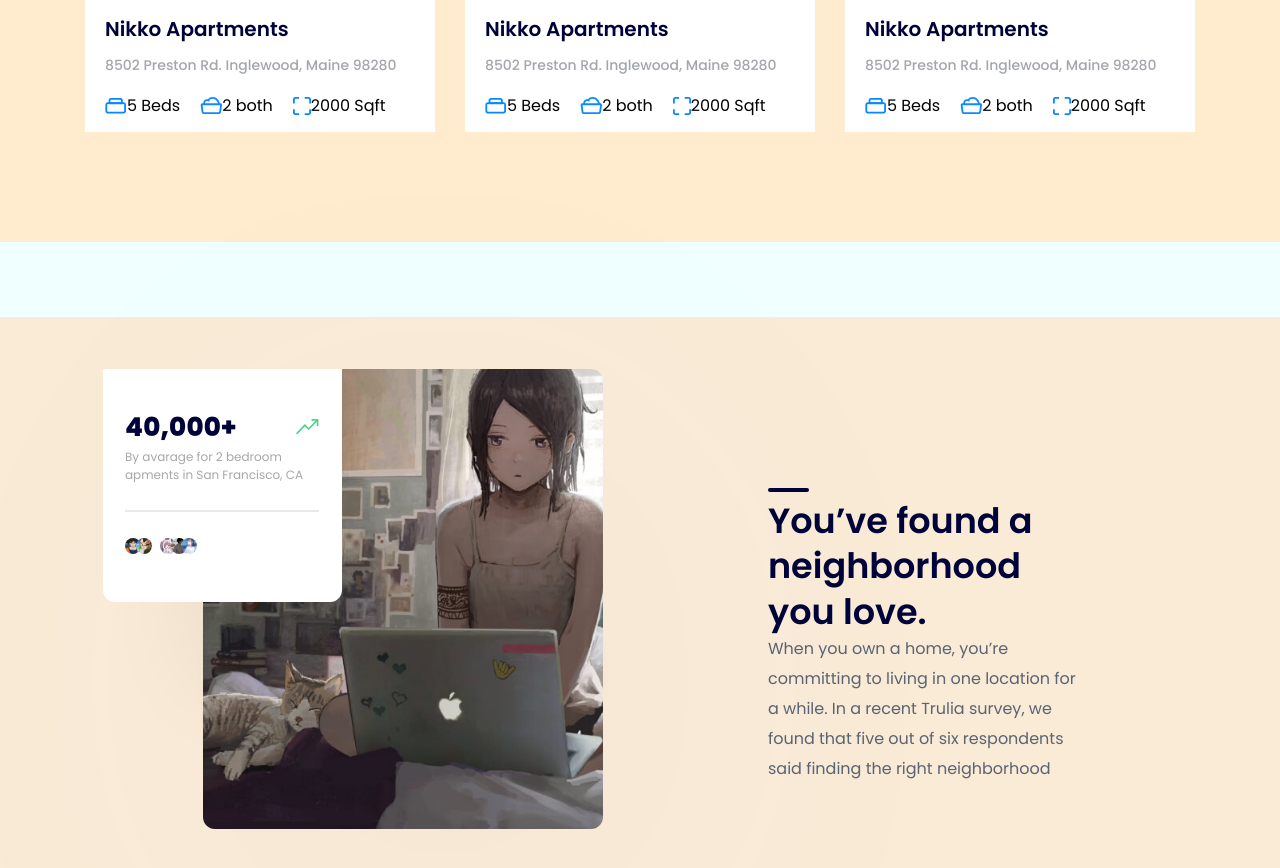
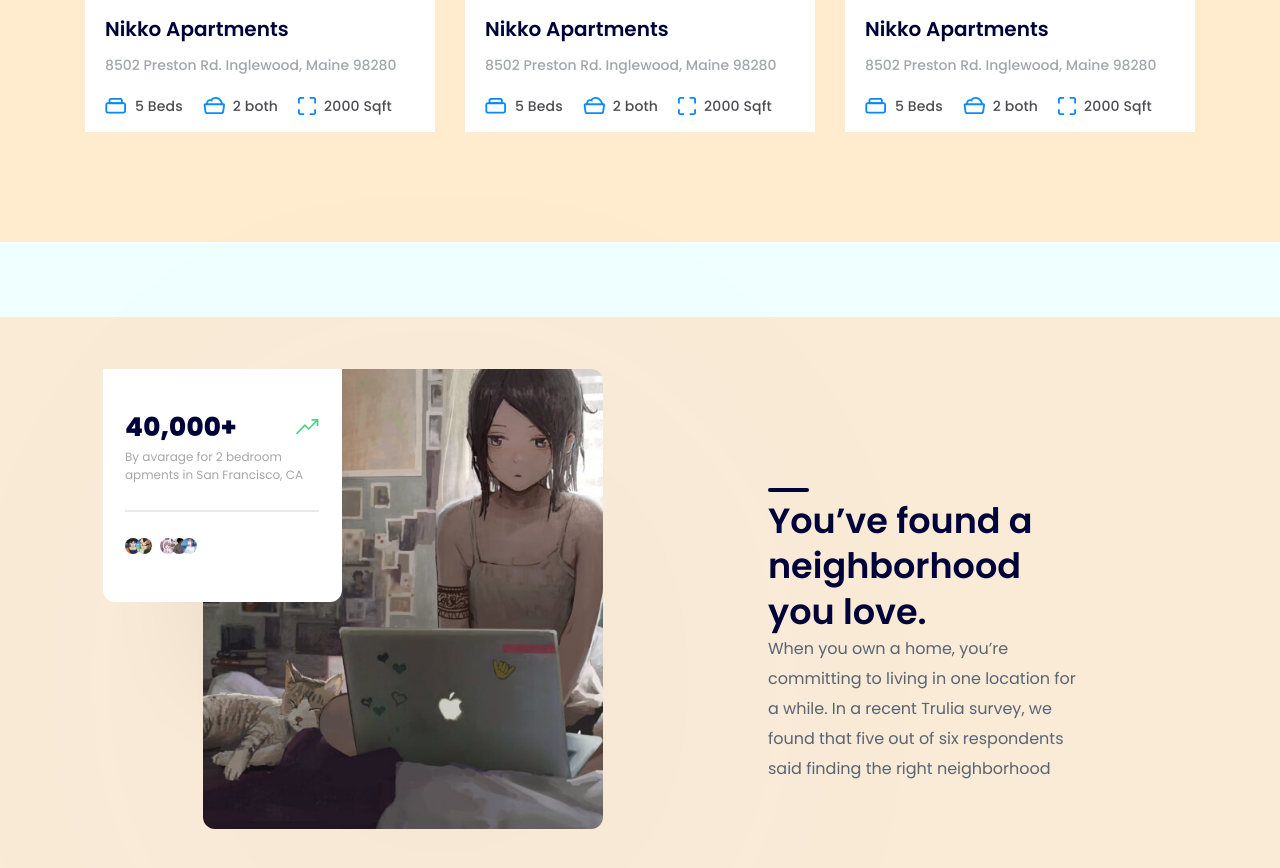
Before and after one commit to NguyenMaiVietVy/Project01, a plain HTML site: page index.html in a window 1280 px wide. Shown: the part 2322-3190 px from the top of the page. Drawn offline with Linux system fonts and the light colour scheme.

Commit message:
Update style.css

```diff
--- a/assets/css/style.css
+++ b/assets/css/style.css
@@ -378,7 +378,7 @@ a {
   align-items: center;
 }
 
-.featured .item span {
+#featured .item span {
   margin-left: 8px;
   font-weight: 500;
   font-size: 1.4rem;
```
